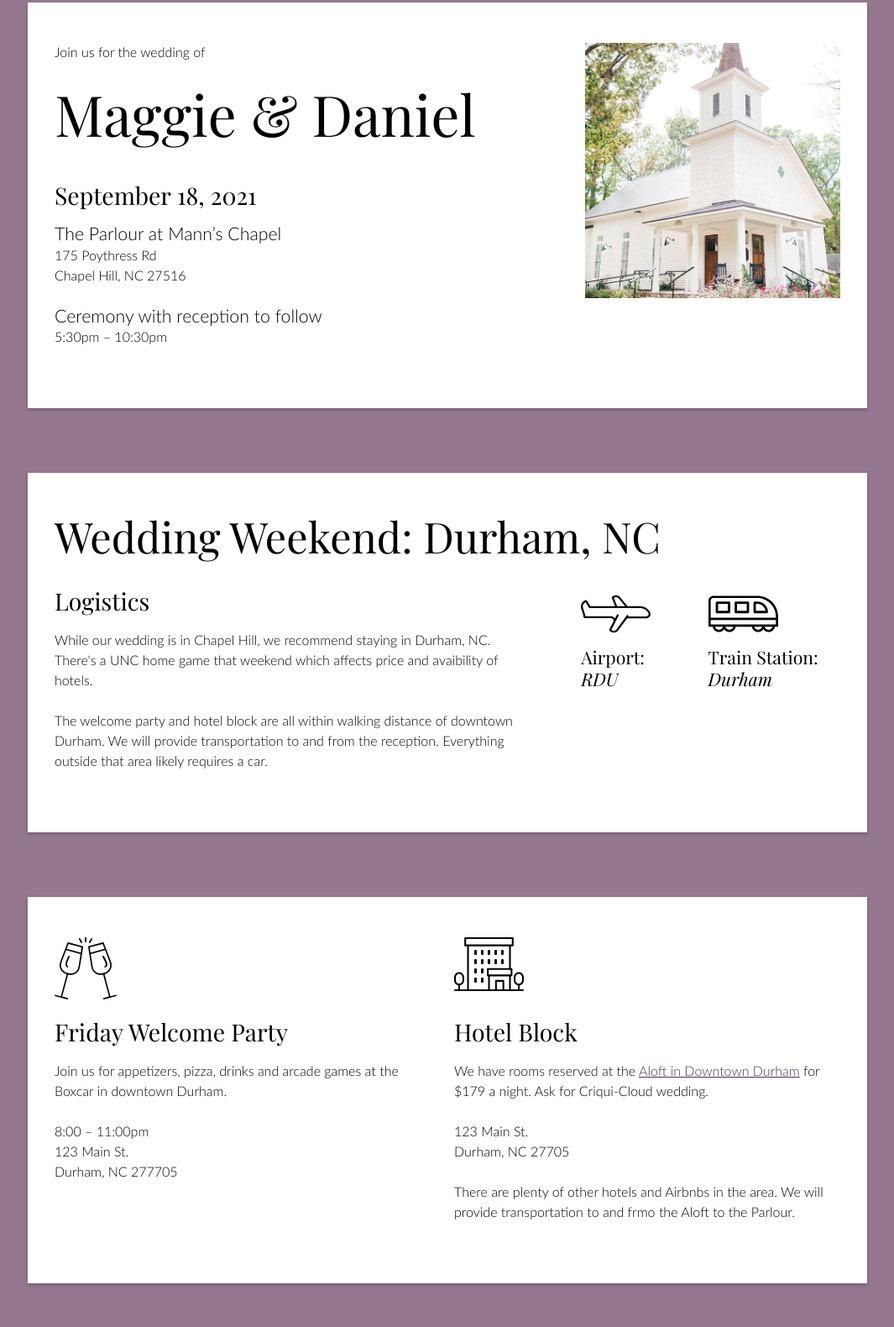
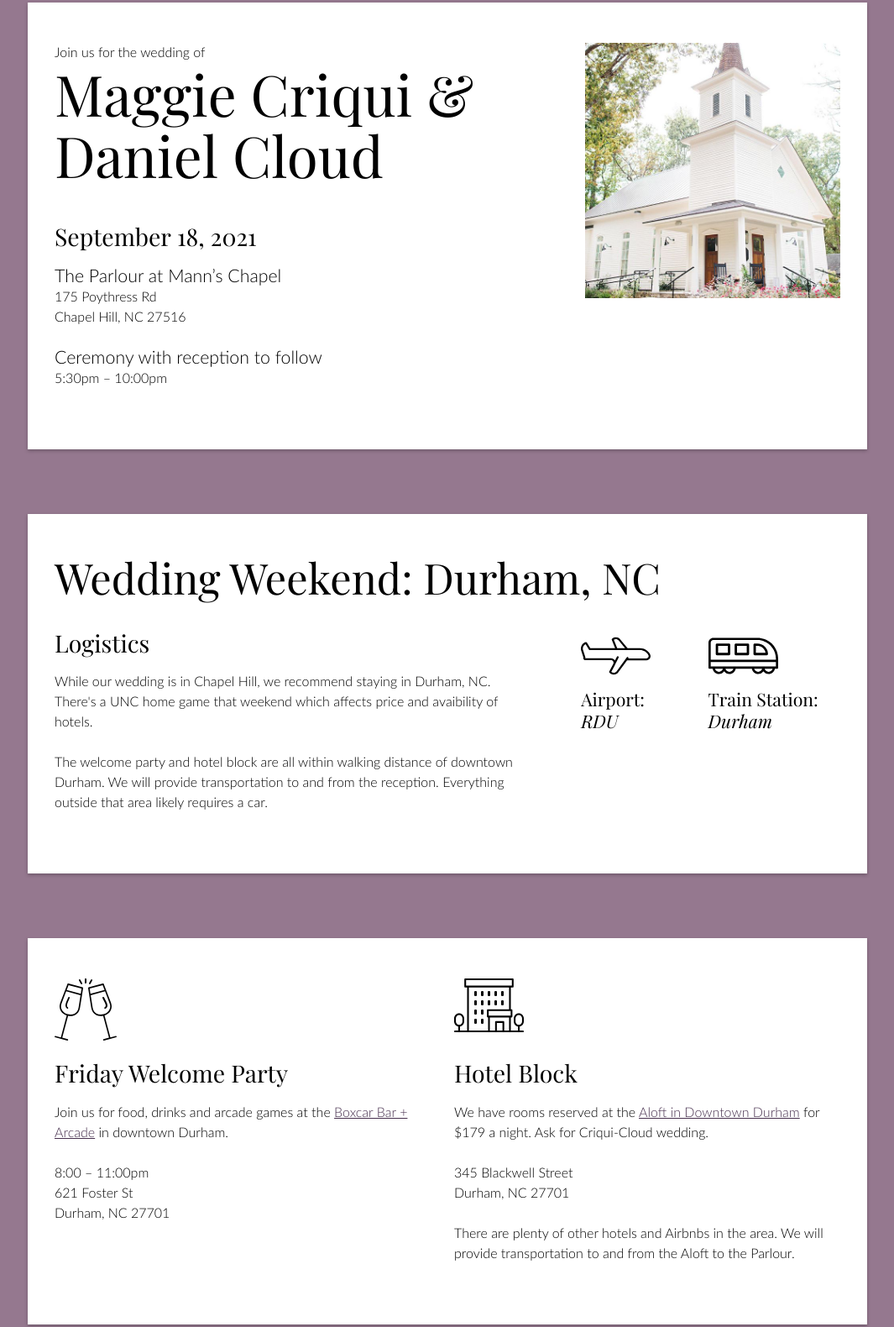
Before and after one commit to dcloud/maggieanddaniel.com, a plain HTML site: page index.html in a window 1280 px wide. Shown: the part 74-1654 px from the top of the page at 84% size, without its empty margins (107-1172 px from the left). Drawn offline with Linux system fonts and the light colour scheme.

Commit message:
Update text, use real addresses. Use address tag

```diff
--- a/index.html
+++ b/index.html
@@ -11,17 +11,17 @@
   <body>
     <div class="card featured gap-1">
       <div class="details">
-        <p class="sans-serif">Join us for the wedding of</p>
-        <h1>Maggie &amp; Daniel</h1>
+        <p class="margin-bottom-0">Join us for the wedding of</p>
+        <h1>Maggie Criqui &amp; Daniel Cloud</h1>
         <h4>September 18, 2021</h4>
         <section class="margin-y-1">
           <h5 class="sans-serif margin-bottom-0">The Parlour at Mann’s Chapel</h5>
-          <p>175 Poythress Rd<br>
-          Chapel Hill, NC 27516</p>
+          <address>175 Poythress Rd<br>
+          Chapel Hill, NC 27516</address>
         </section>
         <section class="margin-y-1">
           <h5 class="sans-serif margin-bottom-0">Ceremony with reception to follow</h5>
-          <p>5:30pm &ndash; 10:30pm<br>
+          <p>5:30pm &ndash; 10:00pm<br>
           </p>
         </section>
       </div>
@@ -59,20 +59,20 @@
           <img id="champagne" src="images/champagne.svg" alt="Champagne by andriwidodo from the Noun Project" width=74 height=74 />
         </div>
         <h4>Friday Welcome Party</h4>
-        <p>Join us for appetizers, pizza, drinks and arcade games at the Boxcar in downtown Durham.</p>
-        <p>8:00 &ndash; 11:00pm<br>
-        123 Main St.<br>
-        Durham, NC 277705</p>
+        <p>Join us for food, drinks and arcade games at the <a href="https://theboxcarbar.com/durham/">Boxcar Bar + Arcade</a> in downtown Durham.</p>
+        <p class="margin-bottom-0">8:00 &ndash; 11:00pm</p>
+        <address>621 Foster St<br>
+        Durham, NC 27701</address>
       </section>
       <section class="flex-1 flex-minwidth">
         <div class="image-container height-6">
           <img src="images/hotel.svg" alt="Hotel by Made by Made from the Noun Project" width=83 height=64 />
         </div>
         <h4>Hotel Block</h4>
-        <p>We have rooms reserved at the <a href="https://www.marriott.com/hotels/travel/rduld-aloft-durham-downtown/">Aloft in Downtown Durham</a> for $179 a night.  Ask for Criqui-Cloud wedding.</p>
-        <p>123 Main St.<br>
-        Durham, NC 27705</p>
-        <p>There are plenty of other hotels and Airbnbs in the area. We will provide transportation to and frmo the Aloft to the Parlour.</p>
+        <p>We have rooms reserved at the <a href="https://www.marriott.com/hotels/travel/rduld-aloft-durham-downtown/">Aloft in Downtown Durham</a> for $179 a night. Ask for Criqui-Cloud wedding.</p>
+        <address>345 Blackwell Street<br>
+        Durham, NC 27701</address>
+        <p>There are plenty of other hotels and Airbnbs in the area. We will provide transportation to and from the Aloft to the Parlour.</p>
       </section>
     </div>
     <div class="card flex">
--- a/src/main.scss
+++ b/src/main.scss
@@ -47,6 +47,11 @@ a {
   &:hover {
     text-shadow: 0 0 3px $link-shadow;
   }
+}
+
+address {
+  font-style: normal;
+  margin-bottom: 1.5rem;
 }
 
 .list-style-none {
```
Also changed, not shown: main.css, 1 other file.
